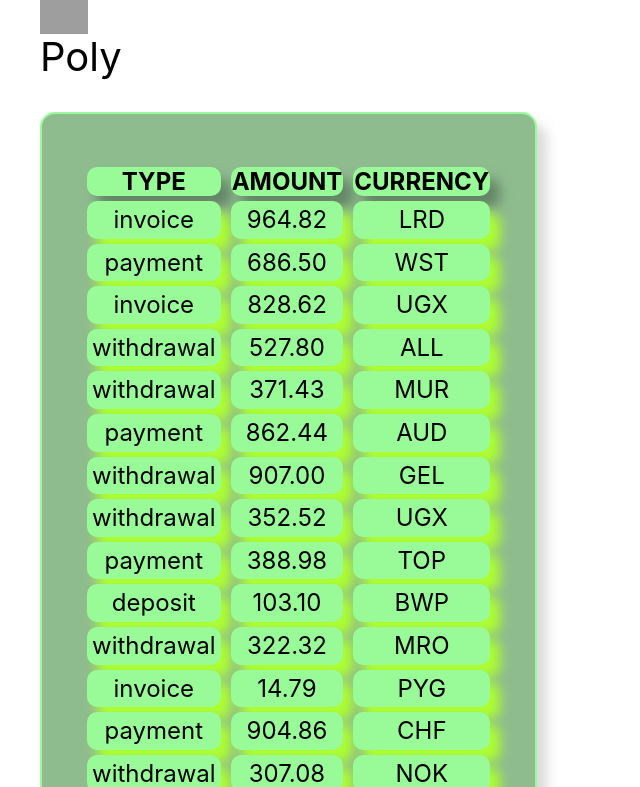
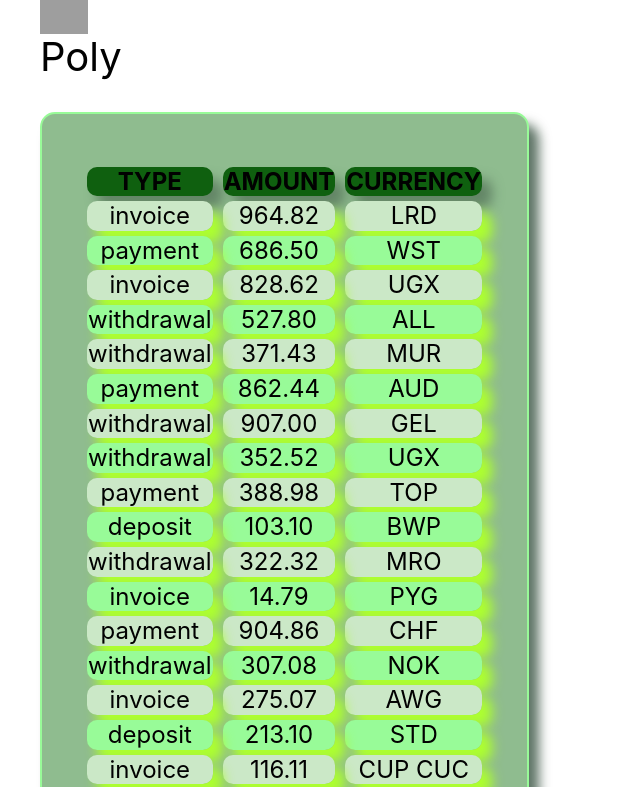
Before and after one commit to Luidmyla007/goit-react-hw-01-components, a React (Create React App) app: page / in a window 1280 px wide. Shown: the part 1193-1980 px from the top of the page, without its empty margins (0-640 px from the left). Built offline with nearby package versions, Linux system fonts and the light colour scheme; grey boxes are pictures that could not be loaded.

Commit message:
finished transactions styles

```diff
--- a/src/components/Transaction/transaction.js
+++ b/src/components/Transaction/transaction.js
@@ -15,10 +15,10 @@ export const TransactionHistory  = ({ items }) => {
 
      <tbody>
        {items.map(item => (
-            <tr key={item.id}>
-              <td className={css.transactionBody}>{item.type}</td>
-              <td className={css.transactionBody}>{item.amount}</td>
-              <td className={css.transactionBody}>{item.currency}</td>
+            <tr className={css.transactionBody} key={item.id}>
+              <td className={css.transactionTd}>{item.type}</td>
+              <td className={css.transactionTd}>{item.amount}</td>
+              <td className={css.transactionTd}>{item.currency}</td>
             </tr>
         ))}
      </tbody>
--- a/src/components/Transaction/transaction.module.css
+++ b/src/components/Transaction/transaction.module.css
@@ -7,7 +7,7 @@
     font-size: 24px;
     border-spacing: 10px 5px;
     text-align: center;
-    box-shadow: 10px 12px 12px 0px #8883834d;
+    box-shadow: 10px 12px 12px 0px #02220ca2;
 
 };
 
@@ -18,20 +18,24 @@
 
 .transactionTable th{
     text-transform: uppercase;
-    background-color: palegreen;
+    background-color: rgb(15, 96, 15);
     border-radius: 10px;
     box-shadow: 10px 12px 12px 0px #4c6851a4;
 }
 
 
 .transactionBody{
-        padding: 5px;
-        justify-content: space-between;
-        border-radius: 10px;
         font-size: 24px;
         text-align: center;
         background-color: palegreen;
-        box-shadow: 10px 12px 12px 0px greenyellow;
-
 
 }
+
+.transactionBody:nth-child(odd) {
+    background-color: rgb(203, 232, 199);
+}
+
+.transactionTd{
+    border-radius: 10px;
+    box-shadow: 10px 12px 12px 0px greenyellow;
+}
```
